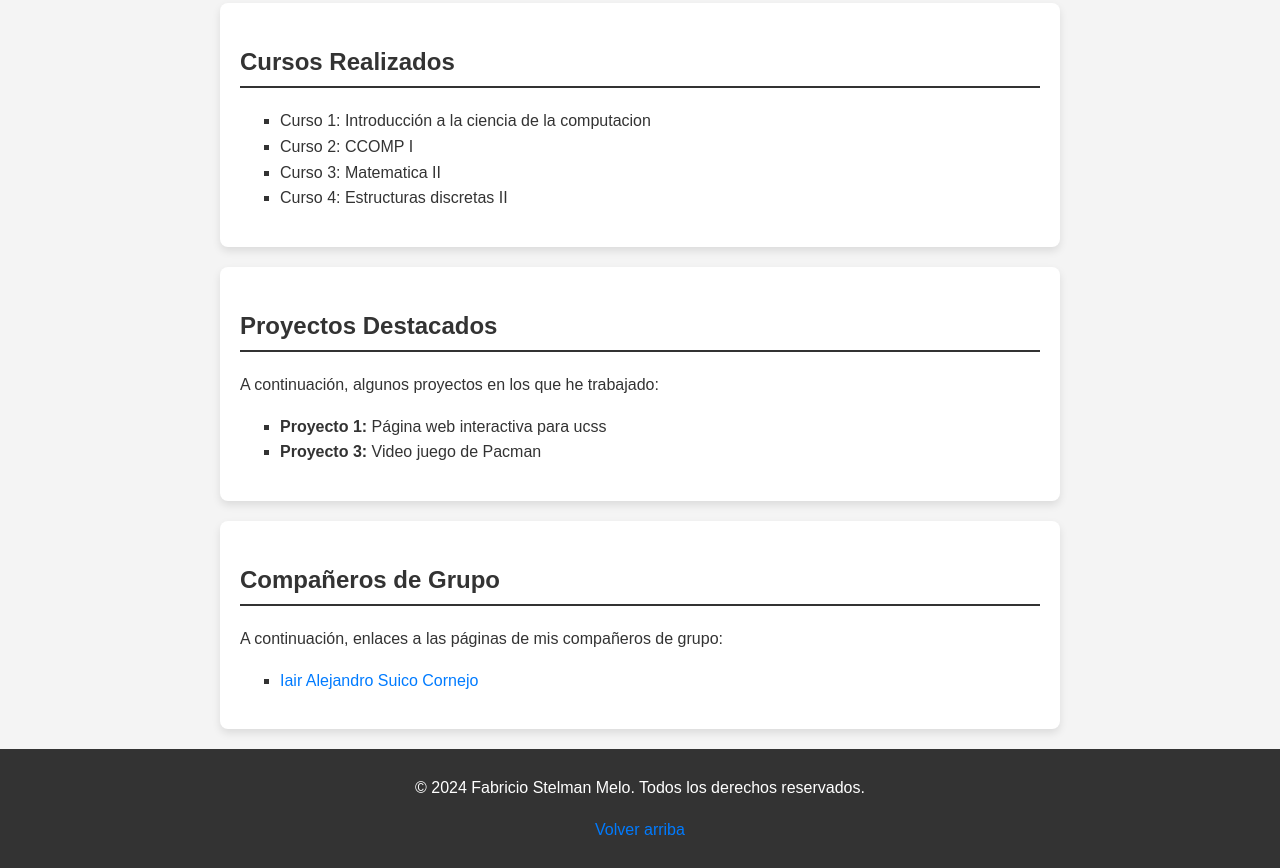
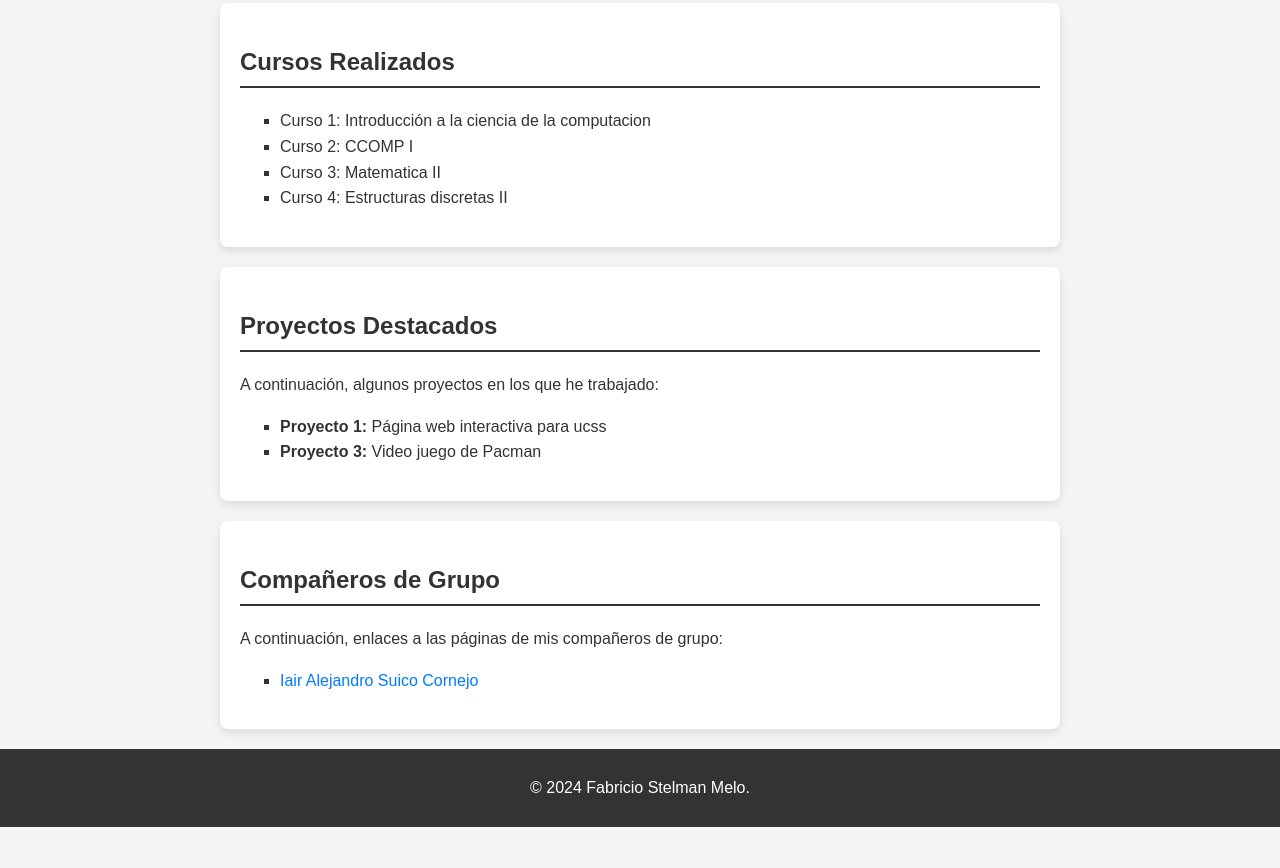
Before and after one commit to fsm2005/fabricio-stelman-melo, a plain HTML site: page index.html in a window 1280 px wide. Shown: the part 608-1476 px from the top of the page. After the commit the page ends 1435 px from the top, so only its background shows below. Drawn offline with Linux system fonts and the light colour scheme.

Commit message:
index.html

```diff
--- a/index.html
+++ b/index.html
@@ -115,8 +115,7 @@
     </section>
 
     <footer>
-        <p>&copy; 2024 Fabricio Stelman Melo. Todos los derechos reservados.</p>
-        <p><a href="#perfil">Volver arriba</a></p>
+        <p>&copy; 2024 Fabricio Stelman Melo.</p>
     </footer>
 
 </body>
```
